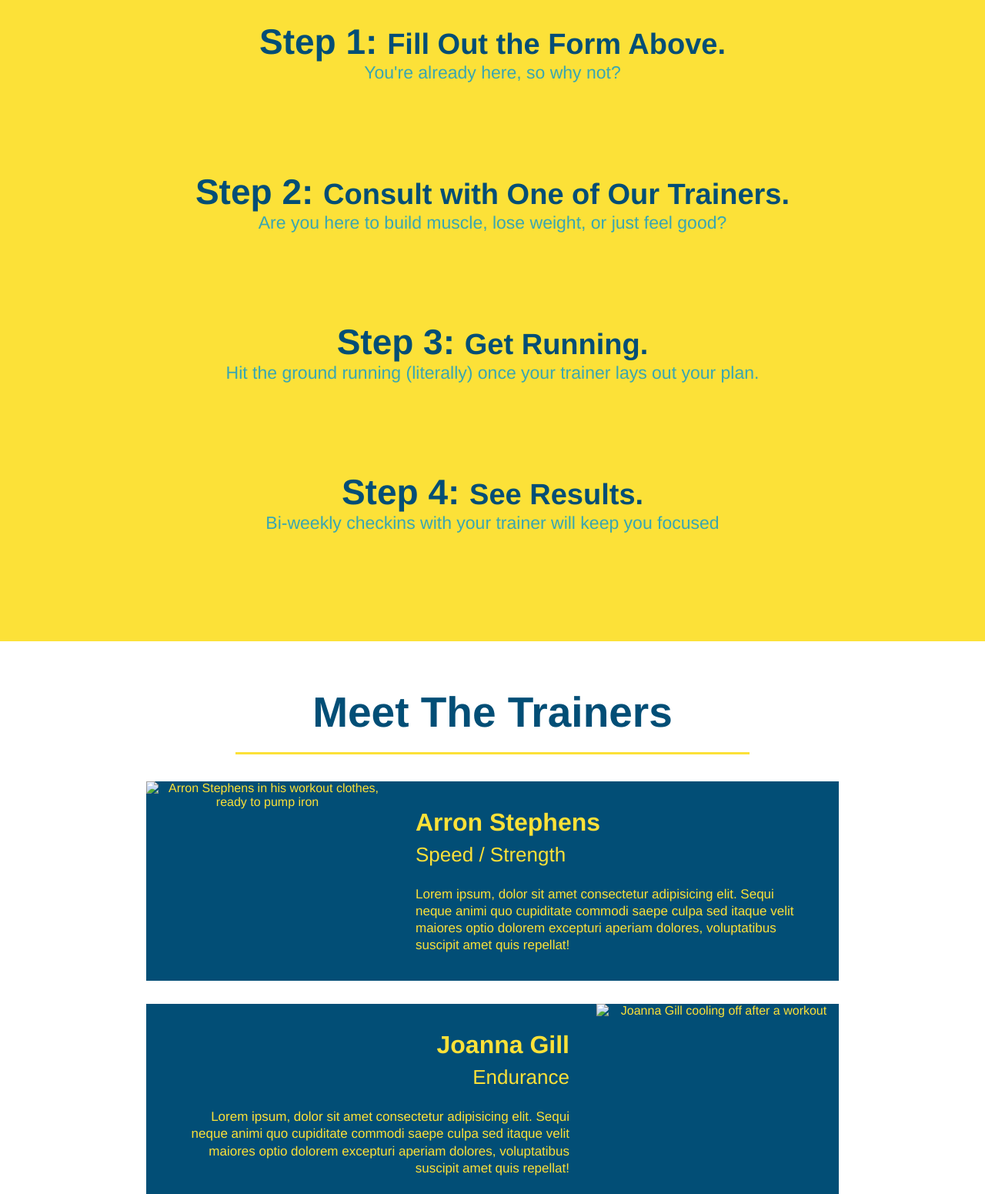
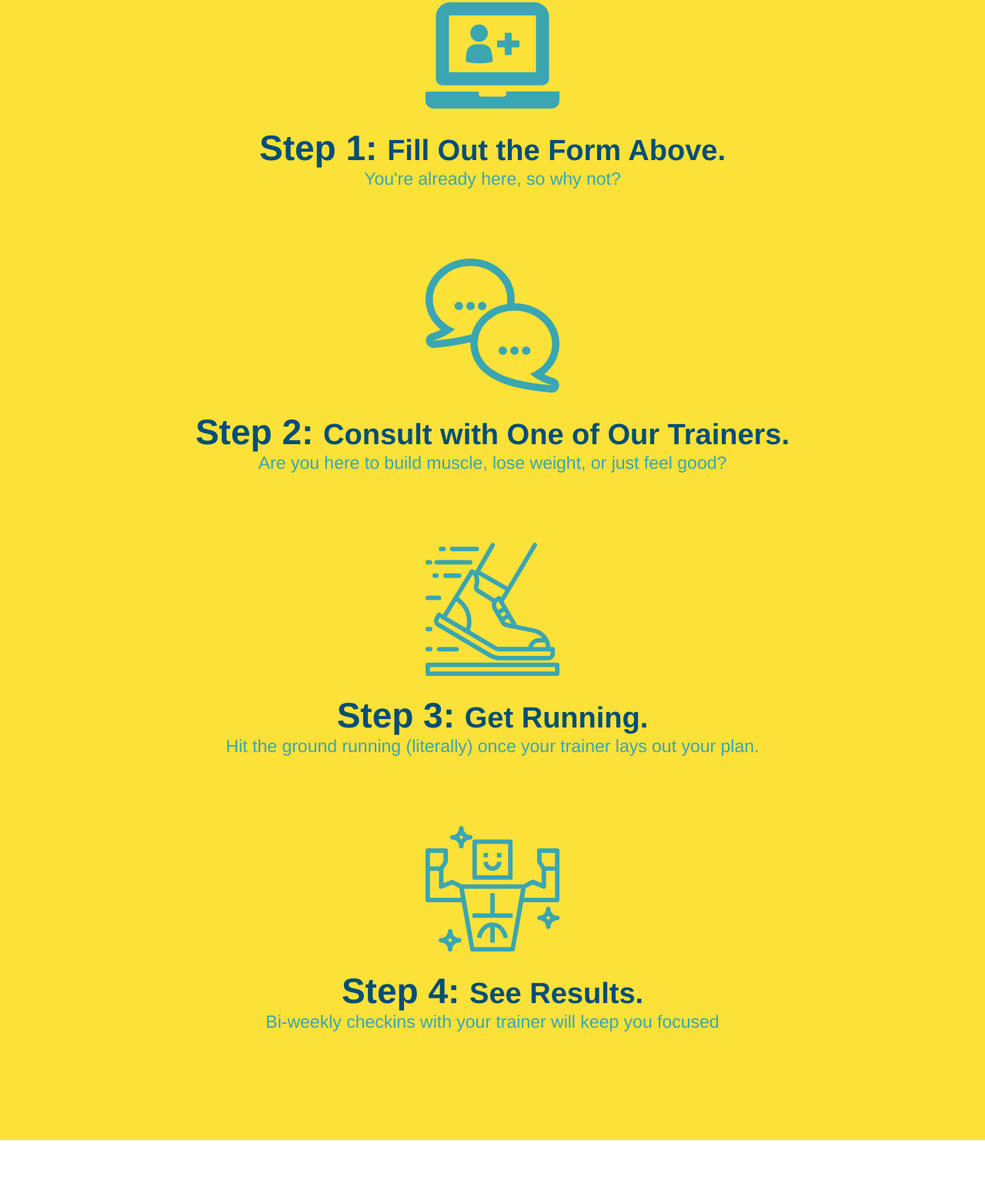
Before and after one commit to Dawsonf18/run-buddy, a plain HTML site: page index.html in a window 1280 px wide. Shown: the part 1249-2800 px from the top of the page at 77% size. Drawn offline with Linux system fonts and the light colour scheme.

Commit message:
most updated version

```diff
--- a/assets/css/style.css
+++ b/assets/css/style.css
@@ -72,7 +72,7 @@ section {
 
 /* Hero Style Start */
 .hero {
-  background-image: url('../images/hero-bg.jpg');
+  background-image: url('./images/hero-bg.jpg');
   height: 600px;
   background-size: cover;
   background-position: center;
--- a/index.html
+++ b/index.html
@@ -84,25 +84,25 @@
     <h2 class="section-title secondary-border">What You Do</h2>
 
     <div>
-      <img src="./assets/images/step-1.svg" alt="" />
+      <img src="./assets/css/images/step-1.svg" alt="" />
       <h3>Step 1: <span>Fill Out the Form Above.</span></h3>
       <p>You're already here, so why not?</p>
     </div>
 
     <div>
-      <img src="./assets/images/step-2.svg" alt="" />
+      <img src="./assets/css/images/step-2.svg" alt="" />
       <h3>Step 2: <span>Consult with One of Our Trainers.</span></h3>
       <p>Are you here to build muscle, lose weight, or just feel good?</p>
     </div>
 
     <div>
-      <img src="./assets/images/step-3.svg" alt="" />
+      <img src="./assets/css/images/step-3.svg" alt="" />
       <h3>Step 3: <span>Get Running.</span></h3>
       <p>Hit the ground running (literally) once your trainer lays out your plan.</p>
     </div>
 
     <div>
-      <img src="./assets/images/step-4.svg" alt="" />
+      <img src="./assets/css/images/step-4.svg" alt="" />
       <h3>Step 4: <span>See Results.</span></h3>
       <p>Bi-weekly checkins with your trainer will keep you focused</p>
     </div>
@@ -112,7 +112,7 @@
   <section id="your-trainers" class="trainers">
     <h2 class="section-title primary-border">Meet The Trainers</h2>
     <article class="trainer">
-      <img src="./assets/images/trainer-1.jpg" alt="Arron Stephens in his workout clothes, ready to pump iron" />
+      <img src="./assets/css/images/trainer-1.jpg" alt="Arron Stephens in his workout clothes, ready to pump iron" />
       <div class="trainer-bio text-left">
         <h3>Arron Stephens</h3>
         <h4>Speed / Strength</h4>
@@ -135,12 +135,12 @@
           itaque velit maiores optio dolorem excepturi aperiam dolores, voluptatibus suscipit amet quis repellat!
         </p>
       </div>
-      <img src="./assets/images/trainer-2.jpg" alt="Joanna Gill cooling off after a workout" />
+      <img src="./assets/css/images/trainer-2.jpg" alt="Joanna Gill cooling off after a workout" />
     </article>
 
     <!-- third trainer bio -->
     <article class="trainer">
-      <img src="./assets/images/trainer-3.jpg"
+      <img src="./assets/css/images/trainer-3.jpg"
         alt="Harry Smith wearing a headband and lifting comically small pink weights" />
       <div class="trainer-bio text-left">
         <h3>Harry "the Headband" Smith</h3>
```
